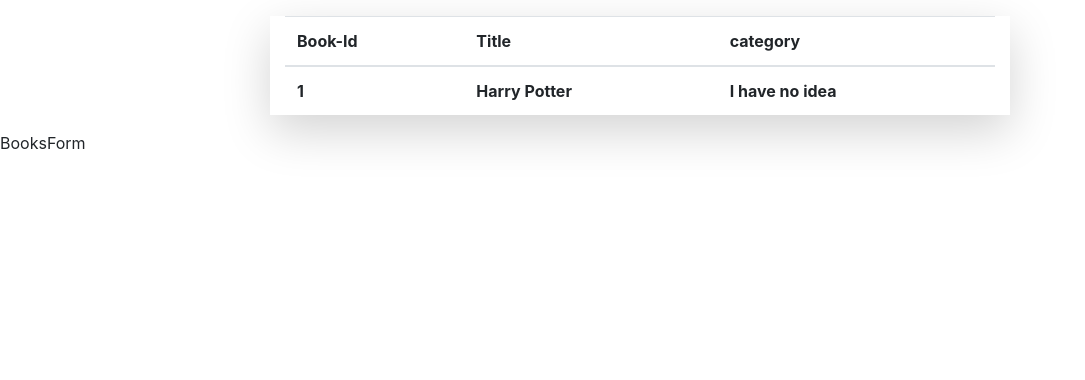
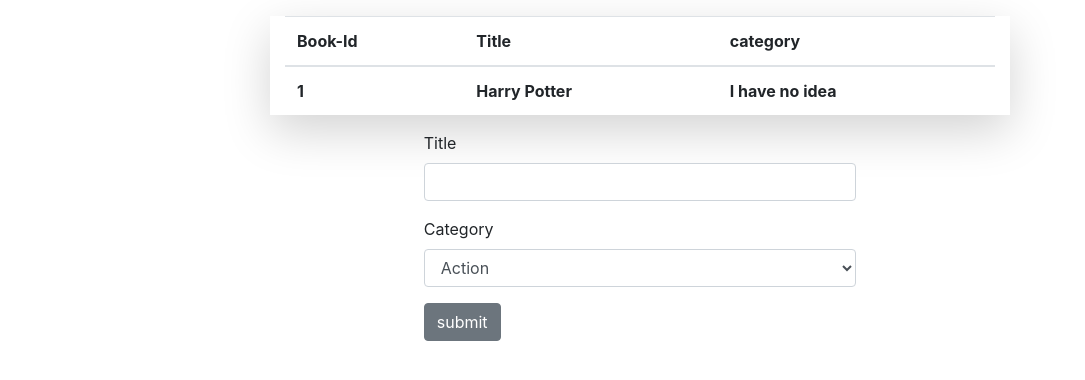
Before and after one commit to juzQrios/Bookstore, a React (Create React App) app: page / in a window 1280 px wide. Shown: the top 380 px of the page, without its empty margins (0-1085 px from the left). Built offline with nearby package versions, Linux system fonts and the light colour scheme.

Commit message:
added: added: bookform component

```diff
--- a/src/components/App.js
+++ b/src/components/App.js
@@ -1,6 +1,6 @@
 import React from 'react';
 import BooksList from '../containers/BooksList';
-import BooksForm from './BooksForm';
+import BooksForm from '../containers/BooksForm';
 
 function App() {
   return (
--- a/src/components/BooksForm.js
+++ /dev/null
@@ -1,11 +0,0 @@
-import React from 'react'
-
-function BooksForm() {
-  return (
-    <div className="BooksForm">
-      BooksForm
-    </div>
-  )
-}
-
-export default BooksForm;
--- /dev/null
+++ b/src/containers/BooksForm.js
@@ -0,0 +1,26 @@
+import React from 'react'
+
+function BooksForm() {
+  const bookCategory = ["Action", "Biography", "History", "Horror", "Kids", "Learning", "Sci-Fi"]
+  return (
+    <div className="container">
+      <div className="col-5 mx-auto">
+        <form className="form">
+          <div className="form-group">
+            <label>Title</label>
+            <input type="text" className="form-control" name="title" id="title"></input>
+          </div>
+          <div className="form-group">
+            <label>Category</label>
+            <select className="form-control">
+              {bookCategory.map((val, ind) => <option key={ind}>{val}</option>)}
+            </select>
+          </div>
+          <button type="submit" className="btn btn-secondary">submit</button>
+        </form>
+      </div>
+    </div>
+  )
+}
+
+export default BooksForm;
```
